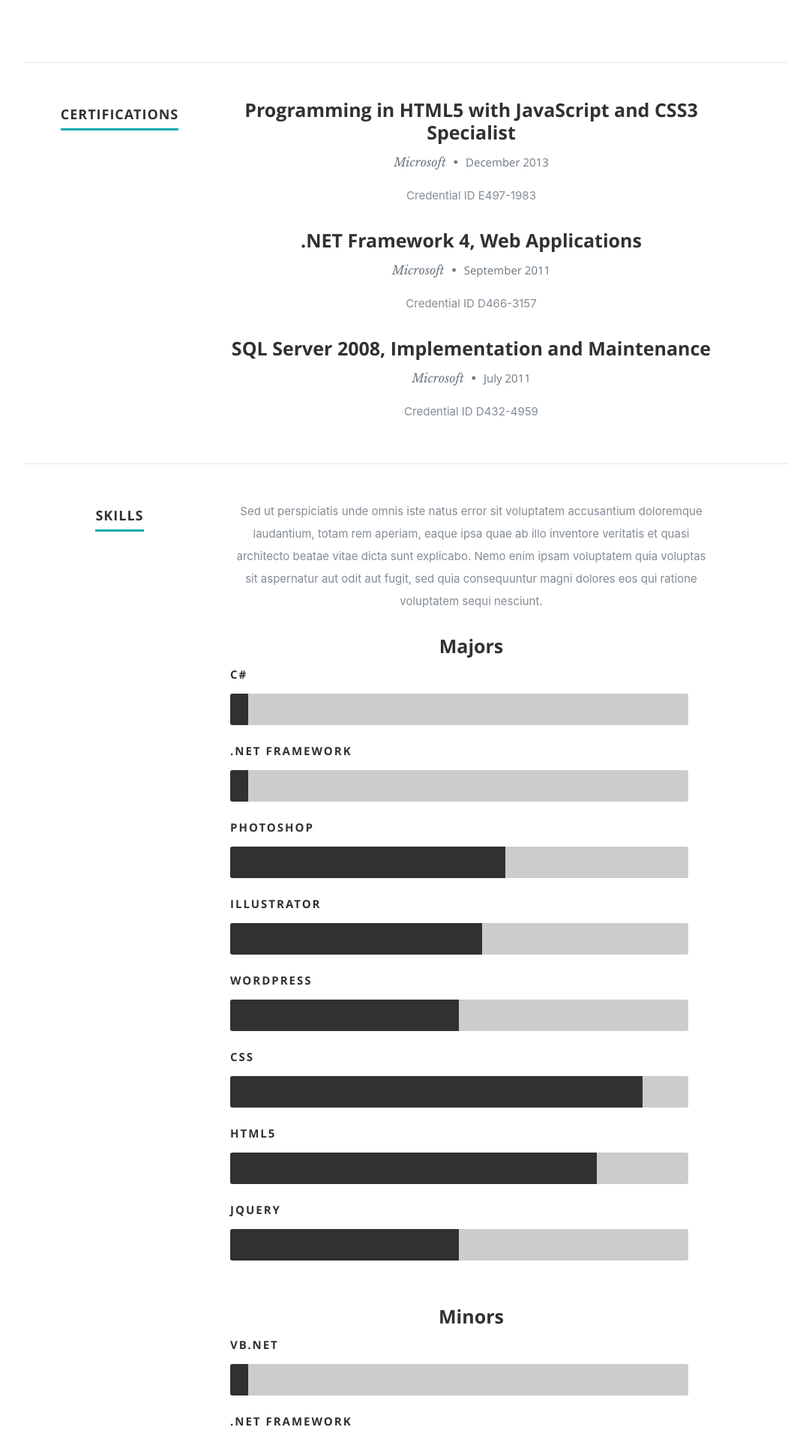
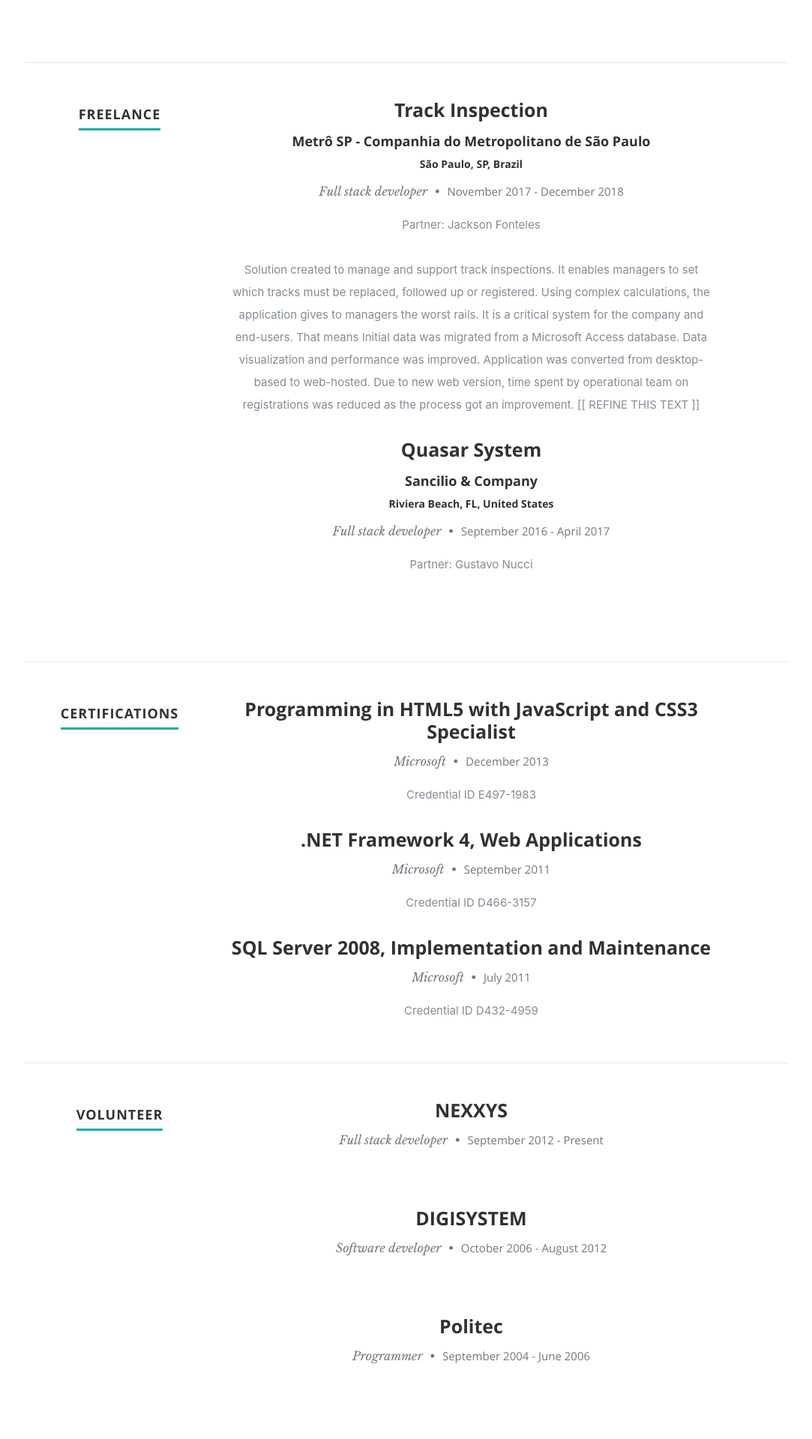
Before and after one commit to LucasRosinelli/resume, a React (Create React App) app: page / in a window 1280 px wide. Shown: the part 2080-3999 px from the top of the page at 75% size, without its empty margins (98-1181 px from the left). Built offline with nearby package versions, Linux system fonts and the light colour scheme.

Commit message:
Freelance and Voluteer sections added

```diff
--- a/public/css/layout.css
+++ b/public/css/layout.css
@@ -263,7 +263,7 @@ ul#nav li.current a { color: #F06000; }
 #resume .header-col { padding-top: 9px; }
 #resume .main-col { padding-right: 10%; }
 
-.education, .work, .certification {
+.education, .work, .freelance, .certification, .volunteer {
    margin-bottom: 48px;
    padding-bottom: 24px;
    border-bottom: 1px solid #E8E8E8;
--- a/src/components/resume/resume.js
+++ b/src/components/resume/resume.js
@@ -63,6 +63,42 @@ export default class Resume extends Component {
                         </div>
                     </div>
                 </div>
+                <div className="row freelance">
+                    <div className="three columns header-col">
+                        <h1><span>Freelance</span></h1>
+                    </div>
+                    <div className="nine columns main-col">
+                        <div className="row item">
+                            <div className="twelve columns">
+                                <h3>Track Inspection</h3>
+                                <h5>Metrô SP - Companhia do Metropolitano de São Paulo</h5>
+                                <h6>São Paulo, SP, Brazil</h6>
+                                <p className="info">Full stack developer <span>•</span> <em className="date">November 2017 - December 2018</em></p>
+                                <p>Partner: Jackson Fonteles</p>
+                                <p>
+                                    Solution created to manage and support track inspections. It enables managers to set which tracks must be replaced, followed up or registered.
+                                    Using complex calculations, the application gives to managers the worst rails.
+                                    It is a critical system for the company and end-users. That means
+                                    Initial data was migrated from a Microsoft Access database. Data visualization and performance was improved.
+                                    Application was converted from desktop-based to web-hosted. Due to new web version, time spent by operational team on registrations was reduced as the process got an improvement.
+                                    [[ REFINE THIS TEXT ]]
+                                </p>
+                            </div>
+                        </div>
+                        <div className="row item">
+                            <div className="twelve columns">
+                                <h3>Quasar System</h3>
+                                <h5>Sancilio &amp; Company</h5>
+                                <h6>Riviera Beach, FL, United States</h6>
+                                <p className="info">Full stack developer <span>•</span> <em className="date">September 2016 - April 2017</em></p>
+                                <p>Partner: Gustavo Nucci</p>
+                                <p>
+                                    &nbsp;
+                                </p>
+                            </div>
+                        </div>
+                    </div>
+                </div>
                 <div className="row certification">
                     <div className="three columns header-col">
                         <h1><span>Certifications</span></h1>
@@ -92,6 +128,40 @@ export default class Resume extends Component {
                                 <p className="info">Microsoft <span>•</span> <em className="date">July 2011</em></p>
                                 <p>
                                     Credential ID D432-4959
+                                </p>
+                            </div>
+                        </div>
+                    </div>
+                </div>
+                <div className="row volunteer">
+                    <div className="three columns header-col">
+                        <h1><span>Volunteer</span></h1>
+                    </div>
+                    <div className="nine columns main-col">
+                        <div className="row item">
+                            <div className="twelve columns">
+                                <h3>NEXXYS</h3>
+                                <p className="info">Full stack developer <span>•</span> <em className="date">September 2012 - Present</em></p>
+                                <p>
+                                    &nbsp;
+                                </p>
+                            </div>
+                        </div>
+                        <div className="row item">
+                            <div className="twelve columns">
+                                <h3>DIGISYSTEM</h3>
+                                <p className="info">Software developer <span>•</span> <em className="date">October 2006 - August 2012</em></p>
+                                <p>
+                                    &nbsp;
+                                </p>
+                            </div>
+                        </div>
+                        <div className="row item">
+                            <div className="twelve columns">
+                                <h3>Politec</h3>
+                                <p className="info">Programmer <span>•</span> <em className="date">September 2004 - June 2006</em></p>
+                                <p>
+                                    &nbsp;
                                 </p>
                             </div>
                         </div>
```
